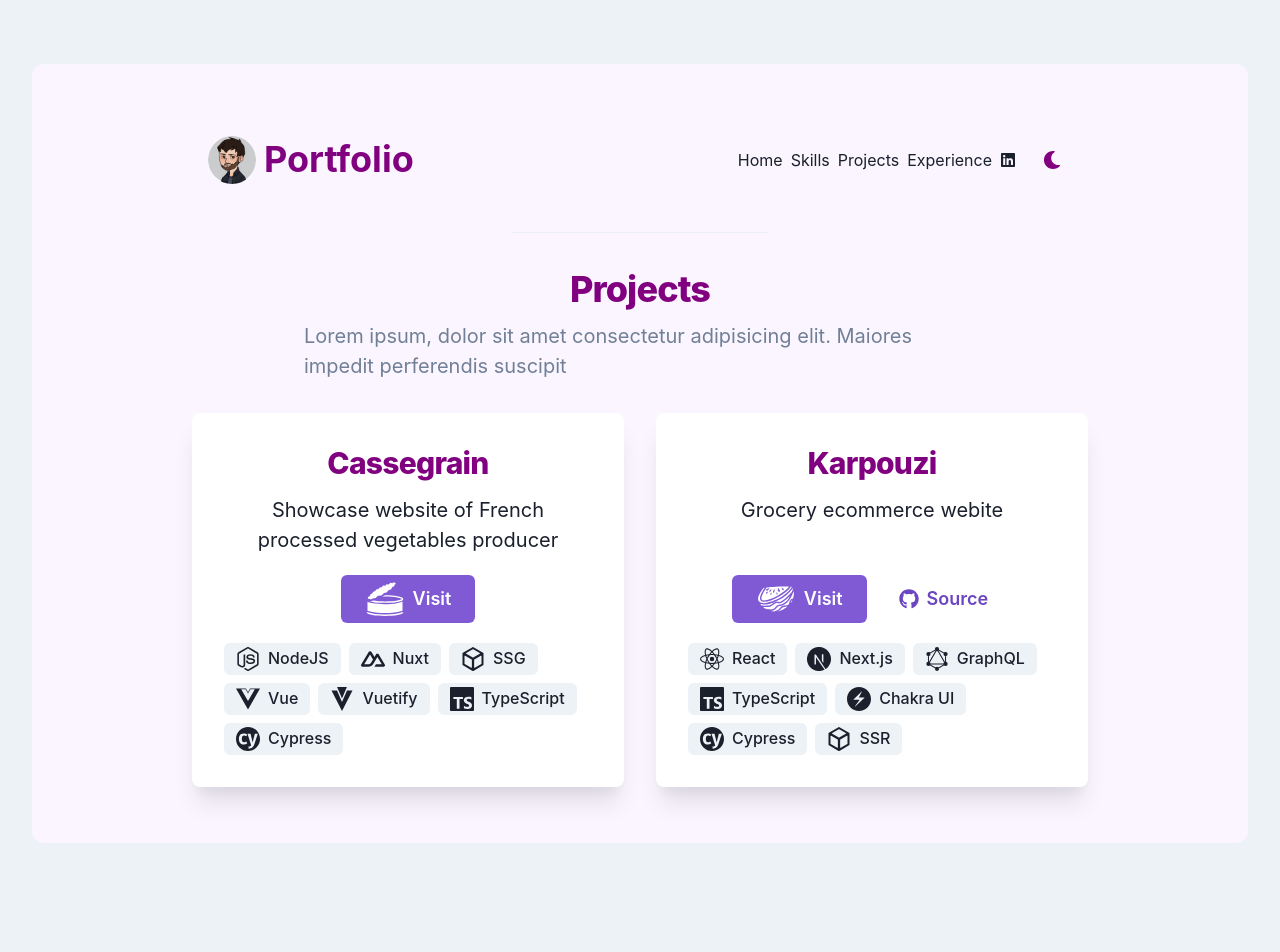
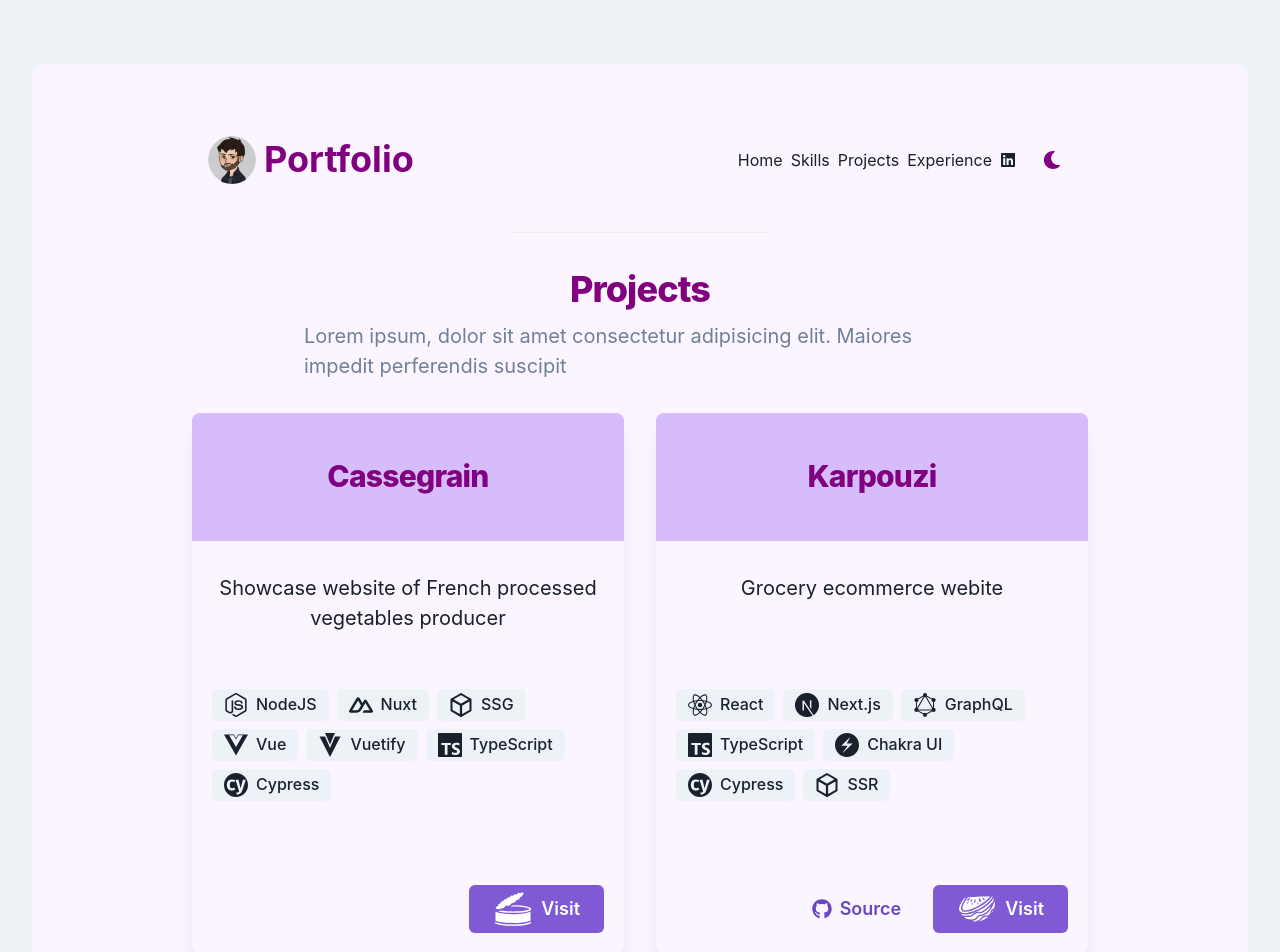
Before and after one commit to alpliar/portfolio, a Next.js app: page /projects in a window 1280 px wide. Shown: the top 952 px of the page. Built offline with nearby package versions, Linux system fonts and the light colour scheme.

Commit message:
style: change card appearance

```diff
--- a/components/FeatureWithFeatureList.tsx
+++ b/components/FeatureWithFeatureList.tsx
@@ -2,19 +2,19 @@ import {
   Box,
   BoxProps,
   Button,
+  ButtonGroup,
+  Card,
+  CardBody,
   chakra,
   Flex,
   Icon,
-  SimpleGrid,
   Stack,
   Text,
   TextProps,
-  useBreakpointValue,
   useColorModeValue,
-  Wrap,
 } from "@chakra-ui/react";
 import React from "react";
-import { FaCheck, FaCode, FaGithub } from "react-icons/fa";
+import { FaCode, FaGithub } from "react-icons/fa";
 import { IconType } from "react-icons/lib";
 import Technologies from "./Technologies";
 
@@ -40,7 +40,6 @@ const FeatureWithFeatureList: React.FC<FeatureWithFeatureListProps> = ({
       <Flex
         justifyContent={{
           base: "center",
-          // lg: "left"
         }}
       >
         <Icon
@@ -56,10 +55,6 @@ const FeatureWithFeatureList: React.FC<FeatureWithFeatureListProps> = ({
         <Text
           fontSize={{ base: "sm", sm: "lg" }}
           transition="all 1s"
-          //   color="gray.700"
-          //   _dark={{
-          //     color: "gray.400",
-          //   }}
           {...props}
         />
       </Flex>
@@ -67,19 +62,8 @@ const FeatureWithFeatureList: React.FC<FeatureWithFeatureListProps> = ({
   };
 
   const colorScheme = useColorModeValue("purple", "cyan");
-  const boxSize = 12;
 
   const containerStyle: BoxProps = {
-    _before: {
-      backgroundColor: "pale",
-      content: '""',
-      display: "block",
-      position: "absolute",
-      right: 0,
-      top: 0,
-      transition: "all 1s",
-      width: 0,
-    },
     _dark: {
       _hover: {
         backgroundColor: "highlight",
@@ -87,42 +71,25 @@ const FeatureWithFeatureList: React.FC<FeatureWithFeatureListProps> = ({
       backgroundColor: "surface",
     },
     _hover: {
-      _before: {
-        borderBottomColor: "primary",
-        borderLeftColor: "primary",
-      },
       backgroundColor: "highlight",
     },
-    backgroundColor: "surface",
     mx: "auto",
-    paddingX: 8,
-    paddingY: 8,
     rounded: "lg",
     shadow: "xl",
     transition: "all 1s",
     width: "full",
+    overflow: "hidden",
   };
 
   return (
     <>
-      <Flex position="relative" {...containerStyle}>
-        <SimpleGrid
-          columns={{
-            base: 1,
-            // lg: 2,
-          }}
-          spacingY={{
-            base: 5,
-            // lg: 32,
-          }}
-          spacingX={{
-            base: 5,
-            // lg: 24,
-          }}
-          flexGrow={1}
-        >
-          <Box>
+      <Card {...containerStyle}>
+        <CardBody>
+          <Stack direction="column" spacing={5}>
             <chakra.h2
+              margin="calc(var(--card-padding) * -1)"
+              height={32}
+              backgroundColor="secondary"
               mb={3}
               fontSize={{
                 base: "3xl",
@@ -134,57 +101,49 @@ const FeatureWithFeatureList: React.FC<FeatureWithFeatureListProps> = ({
               display="flex"
               flexDirection={{ base: "column", sm: "row" }}
               alignItems="center"
-              //   justifyContent={{ base: "center", lg: "start" }}
               justifyContent="center"
               transition="all 1s"
             >
               {title}
             </chakra.h2>
-            {/* <Box textAlign="center">
-              <Icon
-                // position="absolute"
-                // top={0}
-                // left={0}
-                as={icon}
-                color="secondary"
-                _hover={{
-                  color: "primary",
-                }}
-                boxSize={{ base: 32 }}
-                // fontSize="18px"
-                // borderWidth={{ base: 2, md: 0 }}
-                // borderColor={{ base: "primary", md: "transparent" }}
-                // borderRadius={{ base: "full", md: "initial" }}
-                // padding={1.5}
-                mr={{ sm: 2 }}
-                transition="all 1s"
-              />
-            </Box> */}
-
             <chakra.p
               fontSize={{
                 base: "lg",
                 md: "xl",
               }}
-              minH={{ md: "3em" }}
+              height={{ md: 24 }}
               textAlign={{
                 base: "center",
-                // lg: "left",
               }}
-              //   color="gray.600"
-              //   _dark={{
-              //     color: "gray.500",
-              //   }}
             >
               {description}
             </chakra.p>
+
+            <Box height={{ md: 44 }} overflow="auto">
+              <Technologies technologies={features} />
             </Box>
-          <Wrap
-            justify={{
-              base: "center",
-              //   lg: "left"
+
+            <ButtonGroup justifyContent="end">
+              {sourceUrl && (
+                <Button
+                  as="a"
+                  href={sourceUrl}
+                  variant="ghost"
+                  w={{
+                    base: "full",
+                    sm: "auto",
                   }}
+                  colorScheme={colorScheme}
+                  size="lg"
+                  cursor="pointer"
+                  _hover={{
+                    textDecoration: "underline",
+                  }}
+                  leftIcon={<Icon as={FaGithub} boxSize={5} />}
                 >
+                  Source
+                </Button>
+              )}
               {siteUrl && (
                 <Button
                   as="a"
@@ -200,68 +159,15 @@ const FeatureWithFeatureList: React.FC<FeatureWithFeatureListProps> = ({
                   _hover={{
                     textDecoration: "underline",
                   }}
-                leftIcon={
-                  <Icon
-                    as={icon}
-                    // p={2}
-                    boxSize={10}
-                    // position="absolute"
-                    // left={1}
-                    // top={"calc(50% - var(--chakra-sizes-12) / 2)"}
-                    // transform={"scale(150%) rotate(-15deg)"}
-                  />
-                }
+                  leftIcon={<Icon as={icon} boxSize={10} />}
                 >
                   Visit
                 </Button>
               )}
-            {sourceUrl && (
-              <Button
-                as="a"
-                href={sourceUrl}
-                variant="ghost"
-                w={{
-                  base: "full",
-                  sm: "auto",
-                }}
-                colorScheme={colorScheme}
-                size="lg"
-                cursor="pointer"
-                _hover={{
-                  textDecoration: "underline",
-                }}
-                leftIcon={
-                  <Icon
-                    as={FaGithub}
-                    // p={2}
-                    boxSize={5}
-                    // position="absolute"
-                    // left={1}
-                    // top={"calc(50% - var(--chakra-sizes-12) / 2)"}
-                    // transform={"scale(150%) rotate(-15deg)"}
-                  />
-                }
-              >
-                Source
-              </Button>
-            )}
-          </Wrap>
-          <Technologies technologies={features} />
-          {/* <SimpleGrid
-            columns={{ base: 1, lg: 2 }}
-            flexGrow={1}
-            spacing={5}
-            alignItems="end"
-            justifyItems="start"
-            mt={{ lg: 2 }}
-            margin="auto"
-          >
-            {features.map((feature, index) => (
-              <Feature key={index}>{feature}</Feature>
-            ))}
-          </SimpleGrid> */}
-        </SimpleGrid>
-      </Flex>
+            </ButtonGroup>
+          </Stack>
+        </CardBody>
+      </Card>
     </>
   );
 };
--- a/components/Technologies.tsx
+++ b/components/Technologies.tsx
@@ -127,7 +127,7 @@ const Technologies: React.FC<TechnologiesProps> = ({ technologies }) => {
     <Wrap>
       {/* <Text>Learned</Text> */}
       {technologies.map((tech, index) => (
-        <Tag key={index} size="lg">
+        <Tag key={index} size={{ base: "md", md: "lg" }}>
           <TagLeftIcon color="currentColor" boxSize={6} as={getIcon(tech)} />
           <TagLabel>{tech}</TagLabel>
         </Tag>
--- a/pages/projects.tsx
+++ b/pages/projects.tsx
@@ -1,27 +1,15 @@
+import { useBreakpointValue } from "@chakra-ui/react";
 import React from "react";
-import {
-  SiChatbot,
-  SiNextdotjs,
-  SiNuxtdotjs,
-  SiReact,
-  SiRedux,
-  SiSvelte,
-  SiTypescript,
-} from "react-icons/si";
-import { GiOpenedFoodCan, GiPeas, GiWatermelon } from "react-icons/gi";
-import Feature from "../components/Feature";
+import { GiOpenedFoodCan, GiWatermelon } from "react-icons/gi";
+import FeatureWithFeatureList from "../components/FeatureWithFeatureList";
 import Features from "../layouts/Features";
-import Link from "../components/Link";
-import { Box, Text, useBreakpointValue } from "@chakra-ui/react";
-import SingleFeature from "../layouts/SingleFeature";
-import FeatureWithFeatureList from "../components/FeatureWithFeatureList";
 
 type Props = {};
 const ProjectsPage: React.FC<Props> = ({}) => {
   return (
     <>
       <Features
-        columns={useBreakpointValue({ base: 1, sm: 2 })}
+        columns={useBreakpointValue({ base: 1, md: 2 })}
         title="Projects"
         subtitle="Lorem ipsum, dolor sit amet consectetur adipisicing elit. Maiores
         impedit perferendis suscipit"
```
Also changed, not shown: components/TimeLineRow.tsx (+0 -7 lines). Lines whose indentation alone changed are shown as unchanged.
